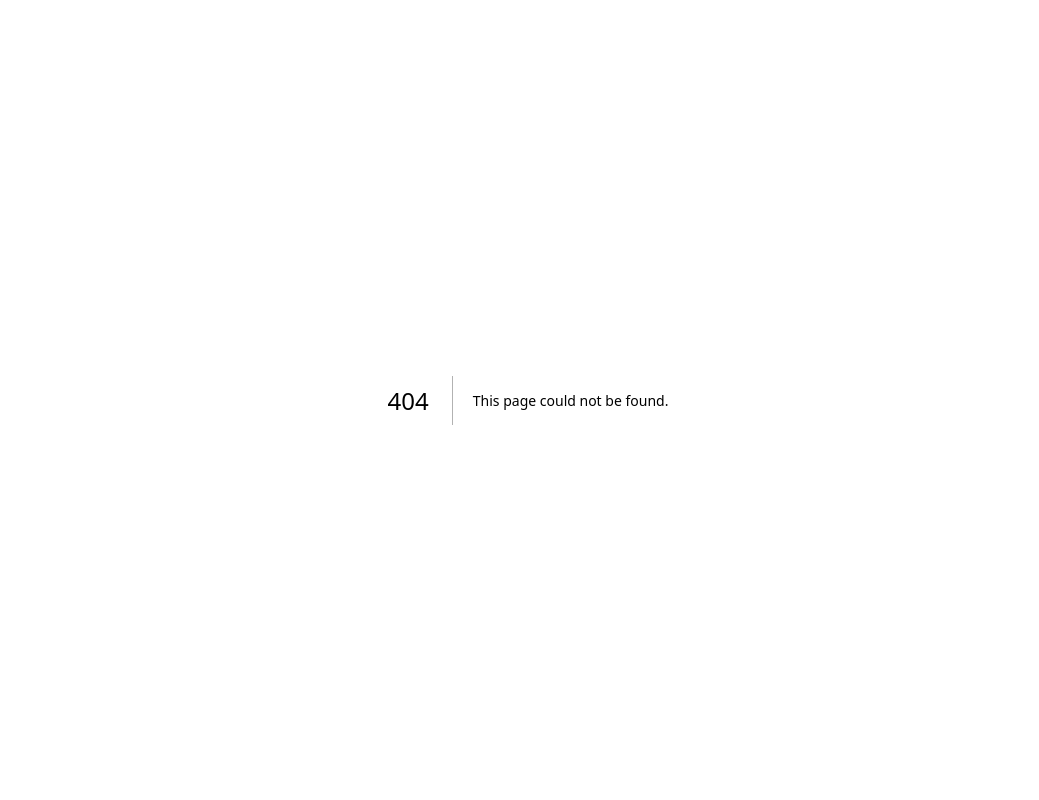
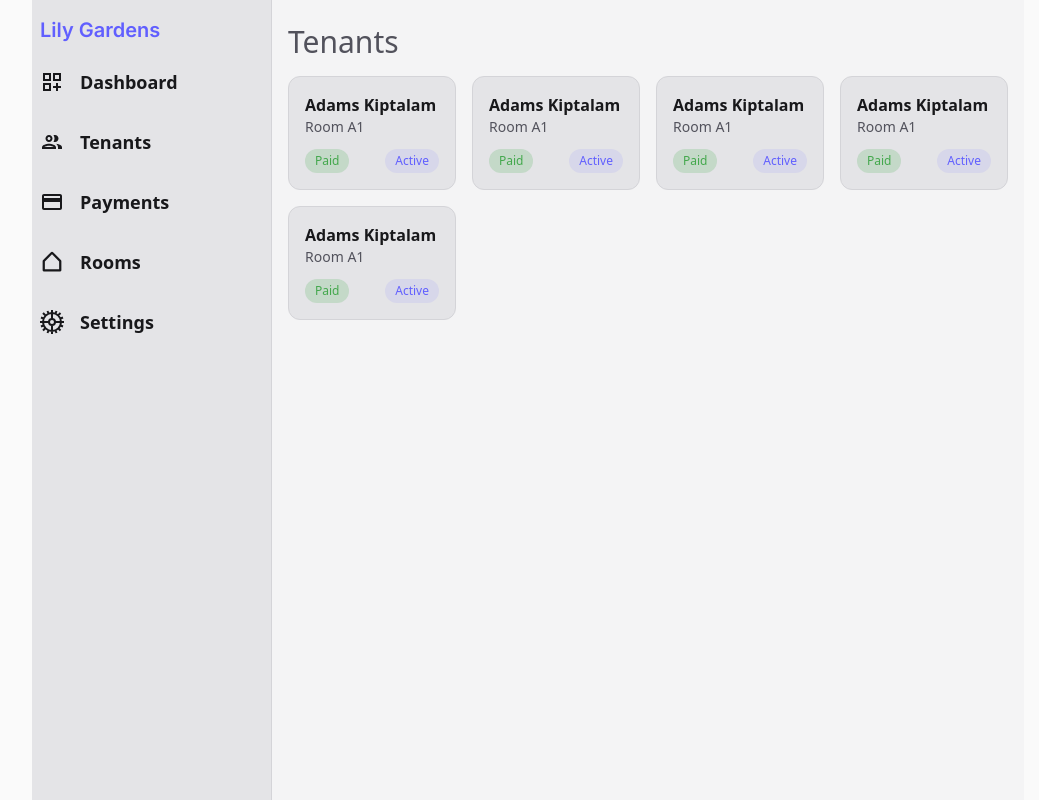
Before and after one commit to kiptalam1/lilygardens, a Next.js app in the folder frontend/: page /admin/tenants in a window 1280 px wide. Before the commit this address had no page. Shown: the whole page, without its empty margins (112-1151 px from the left). Built offline with nearby package versions, Linux system fonts and the light colour scheme.

Commit message:
create tenant card

```diff
--- a/frontend/src/app/admin/dashboard/page.tsx
+++ b/frontend/src/app/admin/dashboard/page.tsx
@@ -5,7 +5,7 @@ import React from "react";
 export default function DashboardPage() {
 	return (
 		<div className="h-full px-4 py-6 space-y-4">
-			<h2 className="text-3xl ">Dashboard</h2>
+			<h2 className="text-3xl text-text-muted ">Dashboard</h2>
 			{/* stats */}
 			<div className="grid grid-cols-1 sm:grid-cols-2 lg:grid-cols-4 gap-4">
 				<StatsCard label="Occupancy" value="80%" />
--- /dev/null
+++ b/frontend/src/app/admin/tenants/page.tsx
@@ -0,0 +1,18 @@
+import TenantCard from "@/components/admin/TenantCard";
+import React from "react";
+
+export default function TenantsPage() {
+	return (
+		<div className="h-full px-4 py-6 space-y-4">
+			<h2 className="text-3xl text-text-muted">Tenants</h2>
+
+			<div className="grid grid-cols-1 sm:grid-cols-2 lg:grid-cols-4 gap-4">
+				<TenantCard />
+				<TenantCard />
+				<TenantCard />
+				<TenantCard />
+				<TenantCard />
+			</div>
+		</div>
+	);
+}
--- a/frontend/src/components/admin/Sidebar.tsx
+++ b/frontend/src/components/admin/Sidebar.tsx
@@ -28,7 +28,7 @@ export default function Sidebar() {
 
 			<div className="p-2 hover:bg-surface transition duration-150 text-sm md:text-lg font-semibold rounded-md flex items-center gap-4">
 				<MdOutlinePeopleOutline size={24} />
-				<Link href="/" className=" ">
+				<Link href="/admin/tenants" className=" ">
 					Tenants
 				</Link>
 			</div>
--- /dev/null
+++ b/frontend/src/components/admin/TenantCard.tsx
@@ -0,0 +1,25 @@
+import Link from "next/link";
+import React from "react";
+
+export default function TenantCard() {
+	return (
+		<Link
+			href="/admin/tenants/user"
+			className="bg-card p-4 rounded-xl space-y-3 border border-border">
+			<div>
+				<h3 className="font-semibold truncate ">Adams Kiptalam</h3>
+				<p className="text-sm text-text-muted">Room A1</p>
+			</div>
+
+			<div className="flex items-center justify-between text-sm">
+				<span className="px-2.5 py-1 rounded-full text-xs font-medium bg-success/20 text-success">
+					Paid
+				</span>
+
+				<span className="px-2.5 py-1 rounded-full text-xs font-medium bg-brand/10 text-brand">
+					Active
+				</span>
+			</div>
+		</Link>
+	);
+}
```
